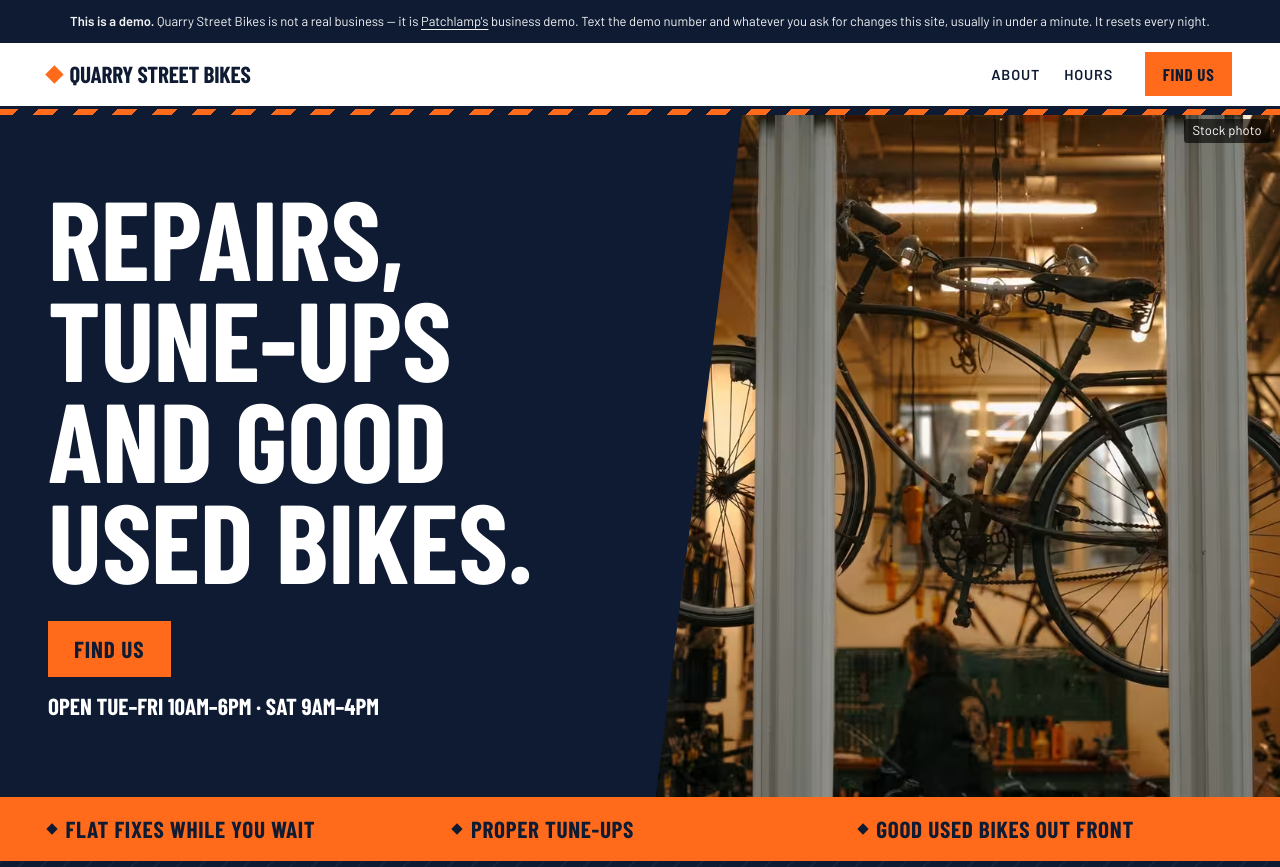
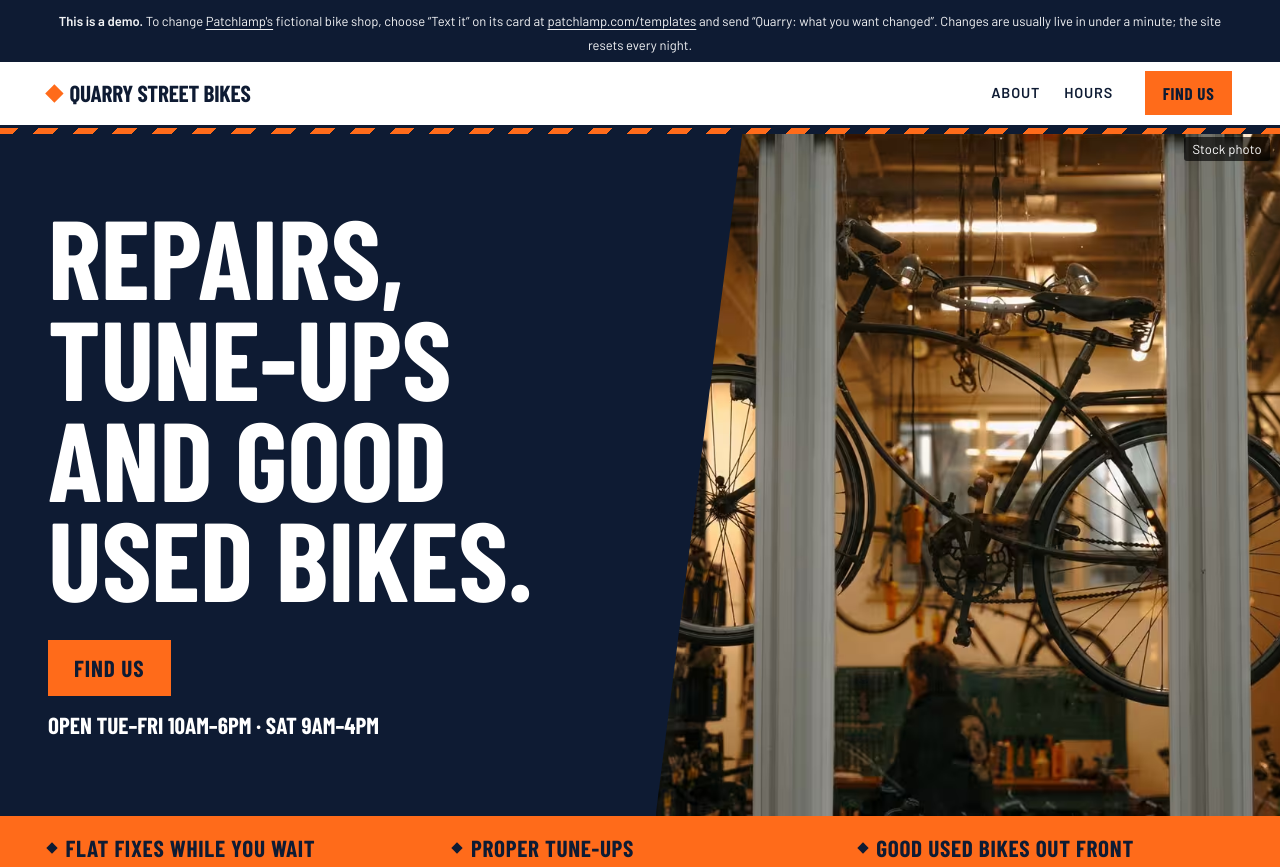
Before and after one commit to patchlamp/demo-business, a plain HTML site: page index.html in a window 1280 px wide. Shown: the top 867 px of the page. Drawn offline with Linux system fonts and the light colour scheme.

Commit message:
The demo bar points at the /templates card (Codex, marketing/copy/demo-bars-2026-10-27-v2.md): no number typed, per BRAND.md
Co-Authored-By: Claude Fable 5.1 <noreply@anthropic.com>

```diff
--- a/index.html
+++ b/index.html
@@ -13,8 +13,10 @@
 </head>
 <body class="page-home">
   <p class="demo-bar">
-    <strong>This is a demo.</strong> Quarry Street Bikes is not a real business — it is
-    <a href="https://patchlamp.com/">Patchlamp's</a> business demo. Text the demo number and whatever you ask for changes this site, usually in under a minute. It resets every night.
+    <strong>This is a demo.</strong> To change <a href="https://patchlamp.com/">Patchlamp's</a>
+    fictional bike shop, choose “Text it” on its card at
+    <a href="https://patchlamp.com/templates">patchlamp.com/templates</a> and send “Quarry: what you want changed”.
+    Changes are usually live in under a minute; the site resets every night.
   </p>
 
   <header class="site-header">
```
Also changed, not shown: 404.html (+4 -2 lines), custom/demo-bar.html (+4 -2 lines).
